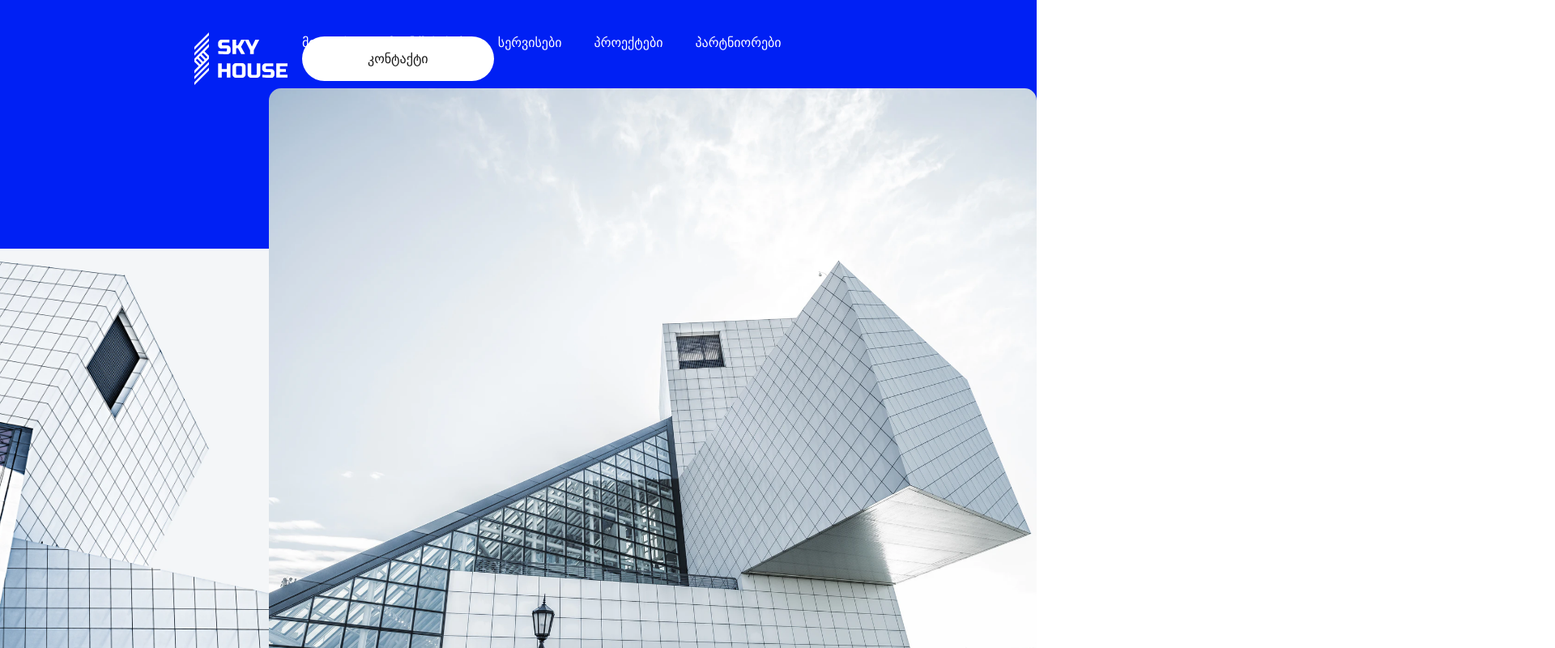
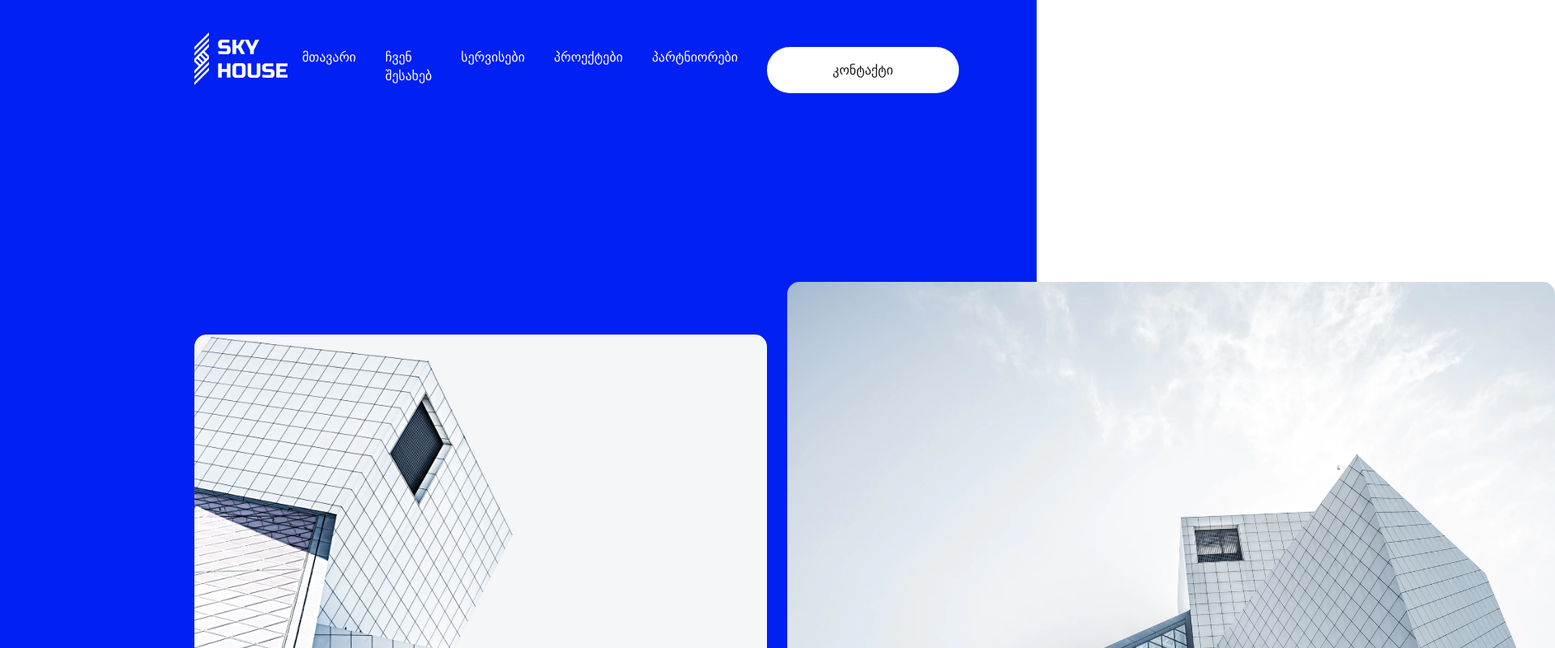
Before and after one commit to SabaChilachava/smartAcademy-groupWork, a plain HTML site: page index.html in a window 1280 px wide. Shown: the top 800 px of the page at 81% size, 1920 px wide, since content can reach past the window. Drawn offline with Linux system fonts and the light colour scheme.

Commit message:
add top & bottom

```diff
--- a/assets/css/styles.css
+++ b/assets/css/styles.css
@@ -18,9 +18,10 @@ header{
 
 }
 .logo-img{
+  display: flex;
+  vertical-align: middle;
   margin-left: 240px;
   margin-right: 603px;
-  display: inline-block;
 }
 header nav a {
   color: #FFFFFF;
@@ -29,7 +30,8 @@ header nav a {
   font-family: HelveticaNeue;
 }
 nav,nav ul, nav li {
-  display: inline-block;
+  display: flex;
+  vertical-align: middle;
 }
 a{
   text-decoration: 0;
@@ -39,6 +41,8 @@ ul{
 }
 
 .contact-title{
+  display: flex;
+  vertical-align: middle;
   padding:19px 81px;
   color: #171717;
   background-color:#FFFFFF;
@@ -48,27 +52,20 @@ ul{
   src: src('../fonts/HelveticaNeueBold.eot');
 
 }
-.rectangle-title{
-  margin-top: 198px;
-  margin-left: 240px;
-  vertical-align: middle;
-}
-.bulding-title{
-  max-width: 948px;
-  max-height: 800px;
-  vertical-align: middle;
-}
 .header-container{
-  display: inline-flex;
-  justify-content: flex-end;
-  width: 100%;
+  display: flex;
+  vertical-align:middle;
 }
 .left{
+  margin-top: 280px;
+  margin-left: 240px;
   max-width: 707px;
   max-height: 597px;
-  margin-bottom: 203px;
+  margin-bottom: 90px;
+  margin-right: 25px;
 }
 .right{
+  margin-top: 215px;
   max-width: 948px;
   max-height: 800px;
 }
--- a/index.html
+++ b/index.html
@@ -38,11 +38,11 @@
         </nav>
      </div>
      <div class="header-container">
-        <div class=" left">
-           <img class="rectangle-title" src="assets/images/Rectangle 3.png" alt="rectangle 3">
+        <div class="left">
+           <img src="assets/images/Rectangle 3.png" alt="rectangle 3">
         </div>
         <div class="right">
-        <img class="bulding-title" src="assets/images/Rectangle 1.png" alt="bulding">
+           <img src="assets/images/Rectangle 1.png" alt="bulding">
         </div>
     </div>
     </header>
```
